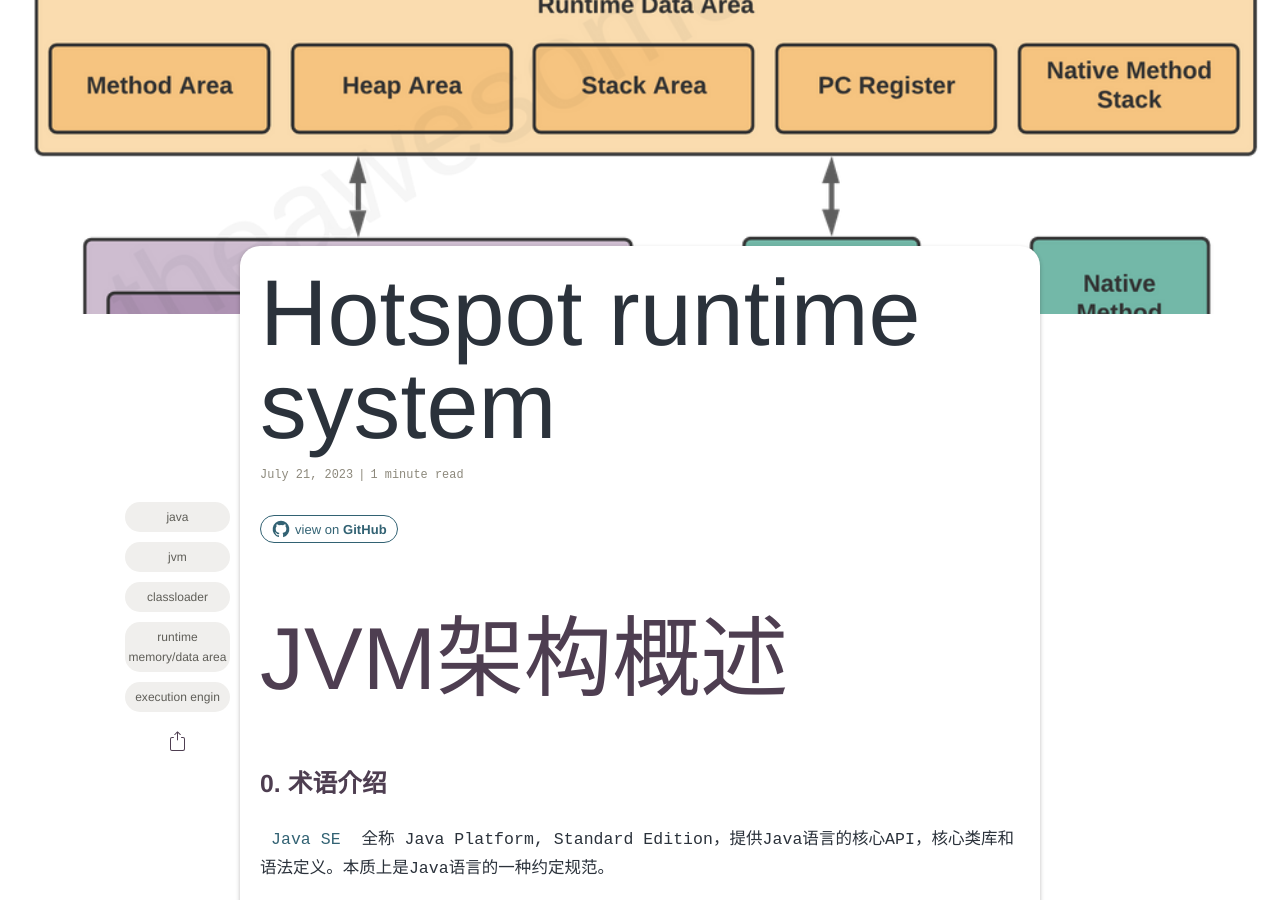
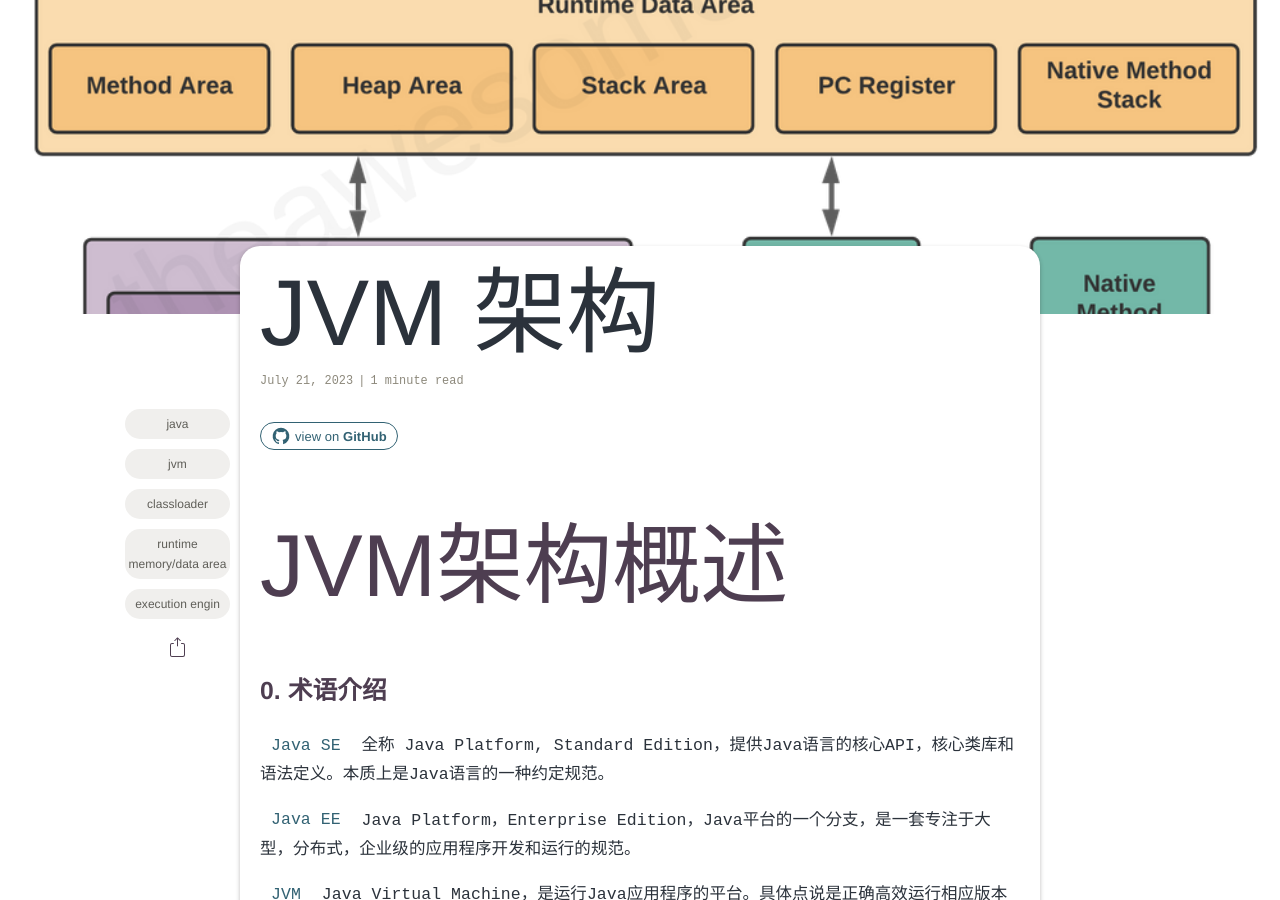
Before and after one commit to yinkang-sh/yinkang-blog, a Jekyll site: the page built from _posts/2023-07-21-hotspot-jvm-overview.markdown, in a window 1280 px wide and 900 px high, scrolled down 345 px. Built offline with Jekyll 4.4.1, drawn with Linux system fonts in a browser that asks for light colours; some web fonts are replaced; some of the changed text lies outside the part shown.

Commit message:
标题更新

```diff
--- a/_posts/2023-07-21-hotspot-jvm-overview.markdown
+++ b/_posts/2023-07-21-hotspot-jvm-overview.markdown
@@ -2,7 +2,7 @@
 layout: post
 read_time: true
 show_date: true
-title:  Hotspot runtime system
+title:  JVM 架构
 date:   2023-7-21 13:32:20 -0600
 description: JVM概述.
 img: posts/jvm-overview/jvm-architecture.png
```
